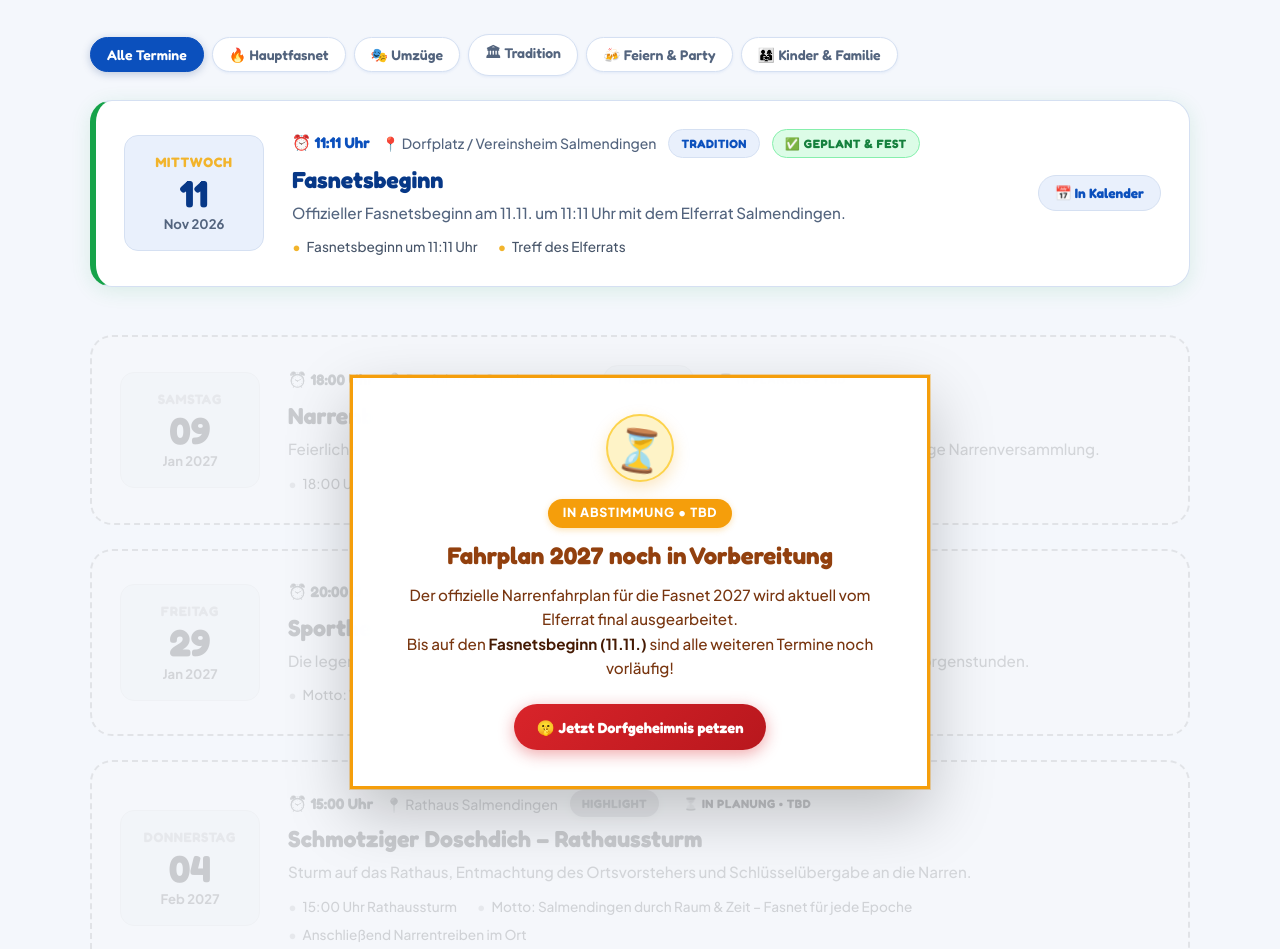
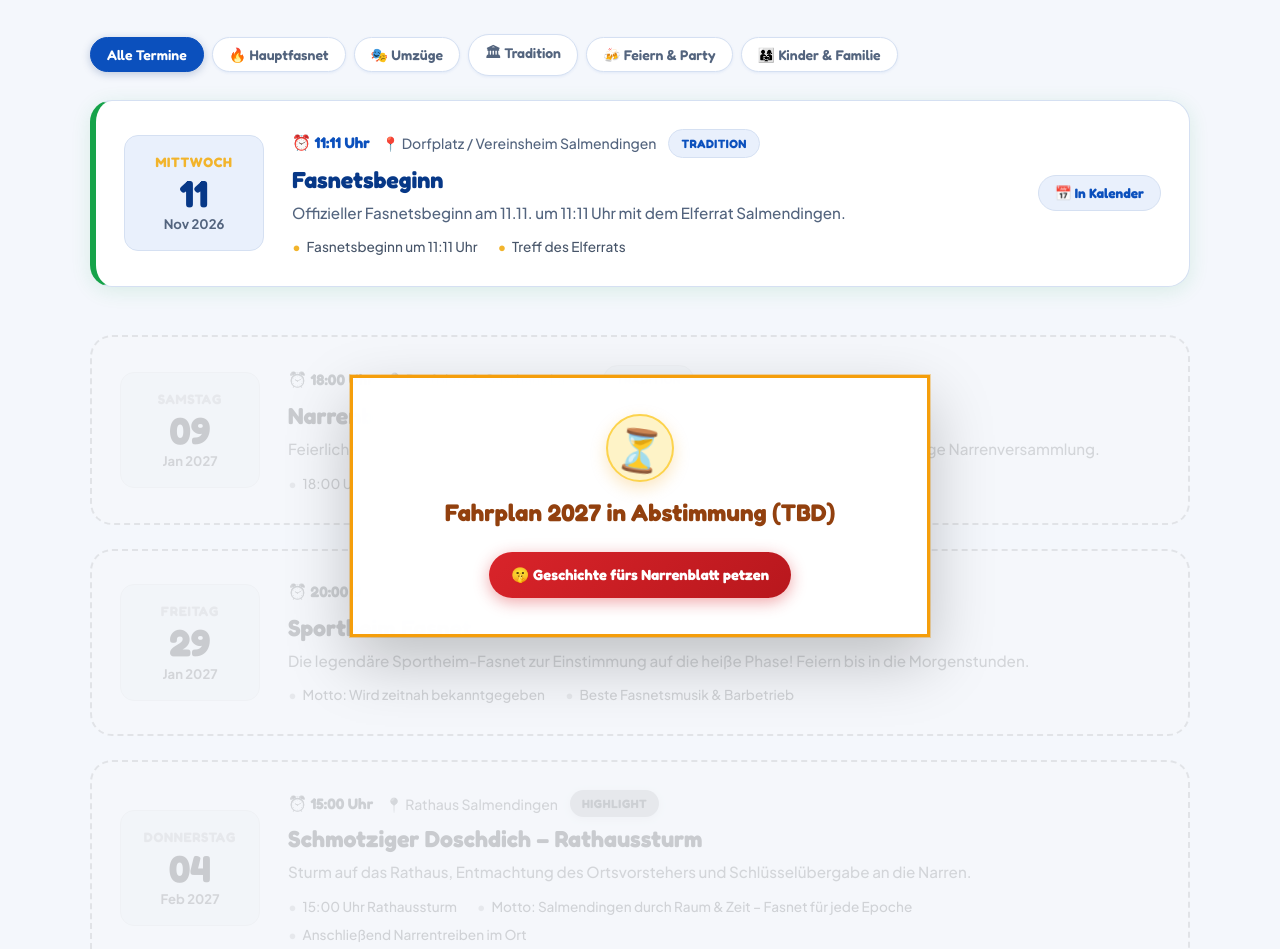
Before and after one commit to s0tt/fasnet, a plain HTML site: page index.html in a window 1280 px wide. Shown: the part 860-1809 px from the top of the page. Drawn offline with Linux system fonts and the light colour scheme.

Commit message:
Remove disclaimer paragraphs and text badges, streamline overlay to clean TBD banner

```diff
--- a/css/fahrplan.css
+++ b/css/fahrplan.css
@@ -409,39 +409,13 @@
   50% { transform: scale(1.15) rotate(8deg); }
 }
 
-.tbd-overlay-pill {
-  display: inline-block;
-  font-family: var(--font-body);
-  font-size: 0.78rem;
-  font-weight: 800;
-  text-transform: uppercase;
-  letter-spacing: 0.06em;
-  background: #f59e0b;
-  color: #ffffff;
-  padding: 0.28rem 0.9rem;
-  border-radius: var(--radius-full);
-  margin-bottom: 0.85rem;
-  box-shadow: 0 2px 6px rgba(245, 158, 11, 0.3);
-}
-
 .tbd-overlay-title {
   font-family: var(--font-heading);
   font-size: 1.5rem;
   font-weight: 800;
   color: #92400e;
-  margin-bottom: 0.75rem;
+  margin-bottom: 1.5rem;
   line-height: 1.25;
-}
-
-.tbd-overlay-text {
-  font-size: 0.95rem;
-  line-height: 1.6;
-  color: #78350f;
-  margin-bottom: 1.5rem;
-}
-
-.tbd-overlay-text strong {
-  color: #451a03;
 }
 
 .tbd-overlay-actions {
@@ -490,10 +464,6 @@
 
   .tbd-overlay-title {
     font-size: 1.25rem;
-  }
-
-  .tbd-overlay-text {
-    font-size: 0.88rem;
   }
 }
 
--- a/js/fahrplan.js
+++ b/js/fahrplan.js
@@ -197,11 +197,7 @@
       ? '<ul class="event-sub-points">' + ev.subPoints.map(function (p) { return '<li>' + p + '</li>'; }).join('') + '</ul>'
       : '';
 
-    var badgeTagHtml = isConfirmed
-      ? '<span class="badge-tag ' + ev.badgeClass + '">' + ev.badge + '</span>' +
-        '<span class="badge-tag badge-confirmed">✅ Geplant &amp; Fest</span>'
-      : '<span class="badge-tag ' + ev.badgeClass + '">' + ev.badge + '</span>' +
-        '<span class="badge-tag badge-tbd">⏳ In Planung • TBD</span>';
+    var badgeTagHtml = '<span class="badge-tag ' + ev.badgeClass + '">' + ev.badge + '</span>';
 
     var actionHtml = isConfirmed
       ? '<div class="event-actions">' +
@@ -268,14 +264,9 @@
       html += '  <div class="tbd-overlay" aria-hidden="false">';
       html += '    <div class="tbd-overlay-card">';
       html += '      <div class="tbd-overlay-icon-wrap"><span class="tbd-overlay-icon">⏳</span></div>';
-      html += '      <span class="tbd-overlay-pill">In Abstimmung • TBD</span>';
-      html += '      <h3 class="tbd-overlay-title">Fahrplan 2027 noch in Vorbereitung</h3>';
-      html += '      <p class="tbd-overlay-text">';
-      html += '        Der offizielle Narrenfahrplan für die Fasnet 2027 wird aktuell vom Elferrat final ausgearbeitet.<br>';
-      html += '        Bis auf den <strong>Fasnetsbeginn (11.11.)</strong> sind alle weiteren Termine noch vorläufig!';
-      html += '      </p>';
+      html += '      <h3 class="tbd-overlay-title">Fahrplan 2027 in Abstimmung (TBD)</h3>';
       html += '      <div class="tbd-overlay-actions">';
-      html += '        <a href="./petzen.html" class="btn btn-petzen tbd-cta-btn">🤫 Jetzt Dorfgeheimnis petzen</a>';
+      html += '        <a href="./petzen.html" class="btn btn-petzen tbd-cta-btn">🤫 Geschichte fürs Narrenblatt petzen</a>';
       html += '      </div>';
       html += '    </div>';
       html += '  </div>';
```
